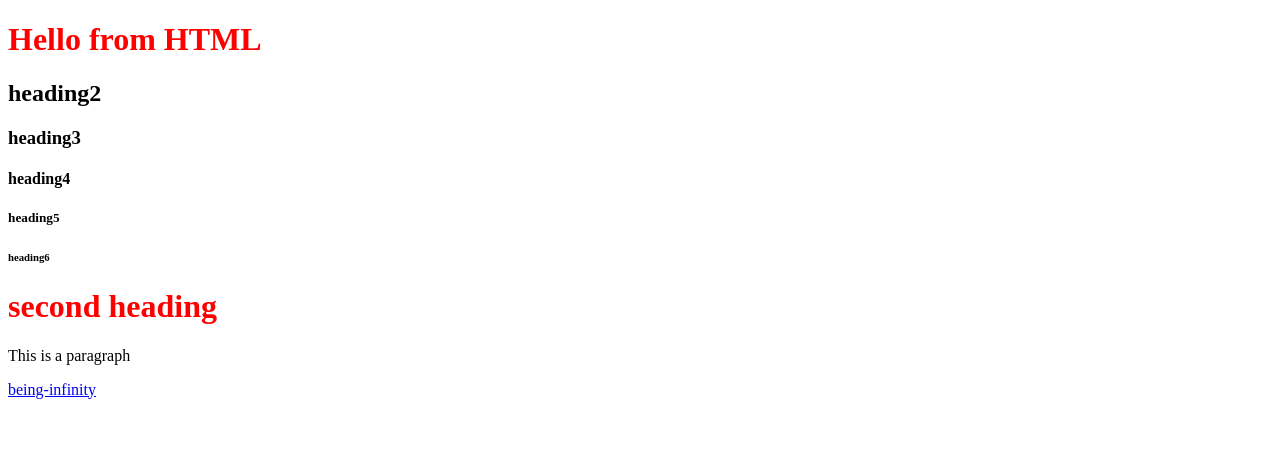
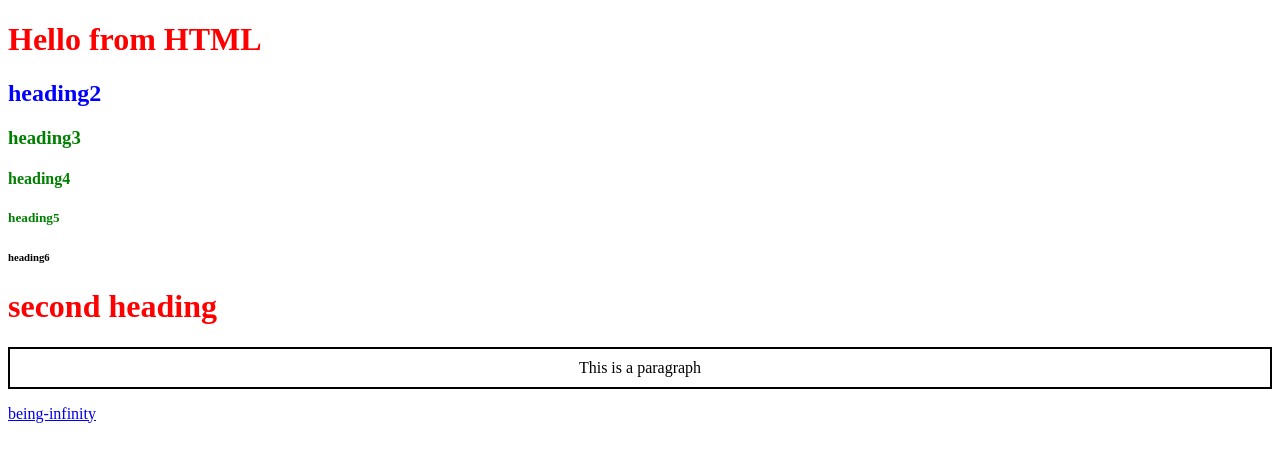
Before and after one commit to revathikanchu931-png/auto-suggest, a website: page frontend/index.html in a window 1280 px wide. Drawn offline with Linux system fonts and the light colour scheme.

Commit message:
html tags and css

```diff
--- a/frontend/css/index.css
+++ b/frontend/css/index.css
@@ -1,3 +1,16 @@
 h1 {
     color:red;
 }
+
+#heading2 {
+    color:blue;
+}
+
+.heading {
+    color:green;
+}
+.para{
+    border: 2px solid black;
+    padding: 10px;
+    text-align: center;
+}
```
